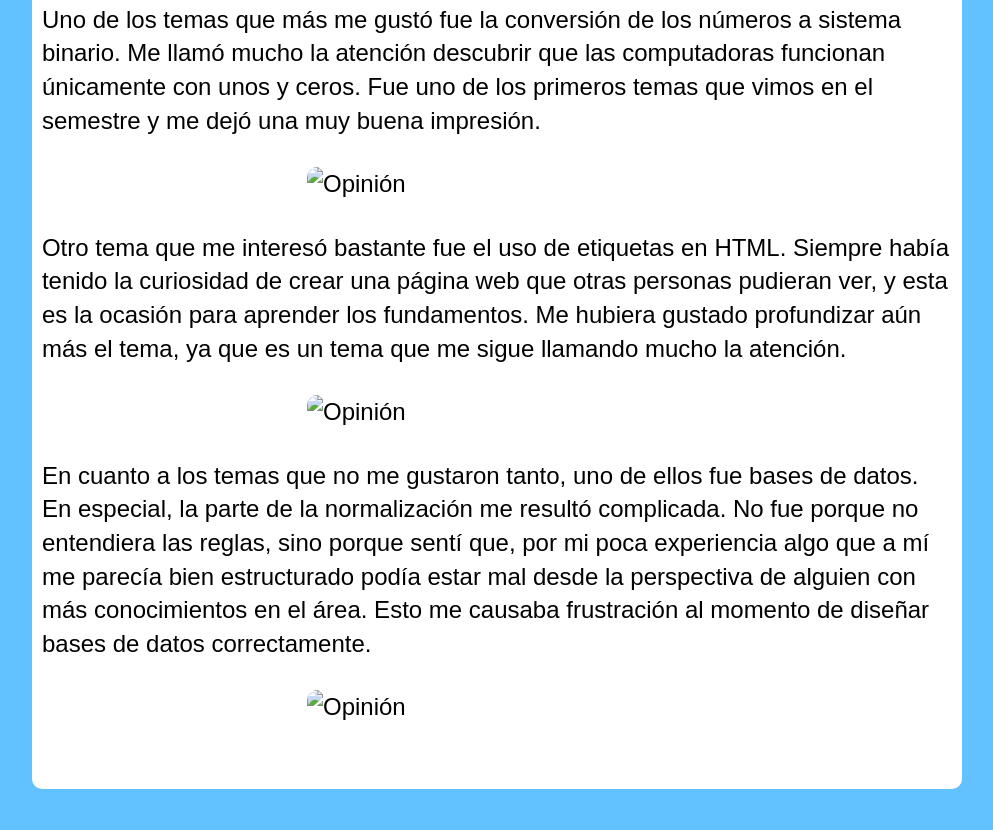
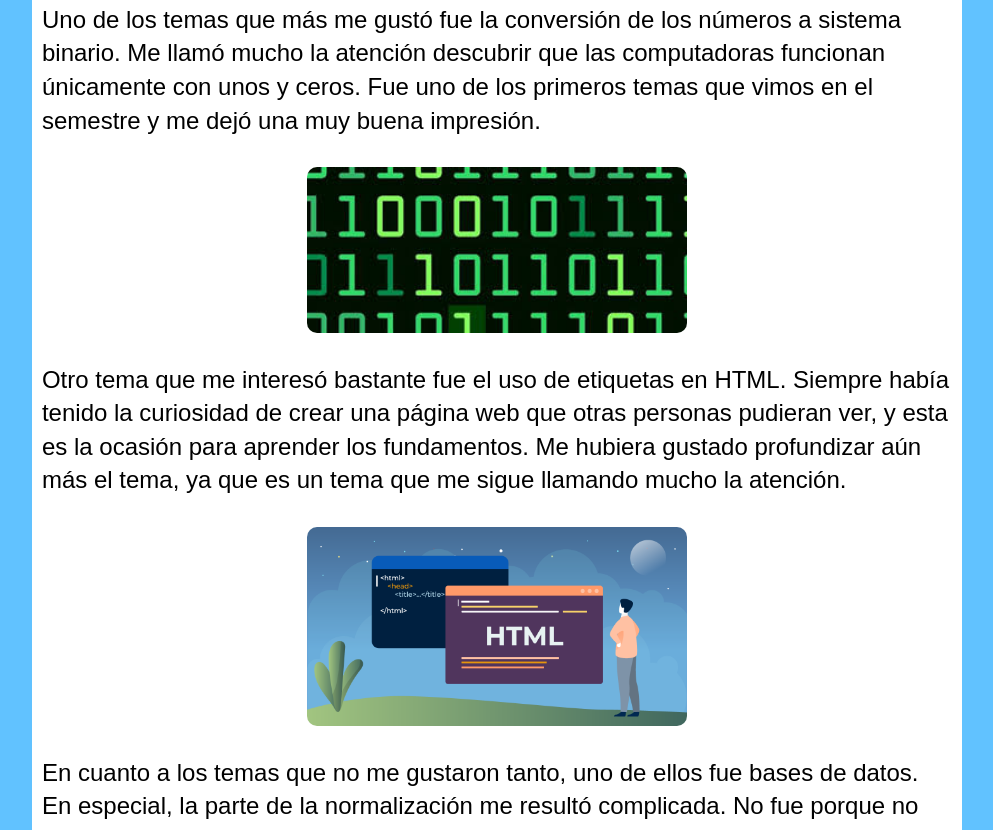
Before and after one commit to Emmabc7/ProyectPaginaIntro, a plain HTML site: page Temas.html in a window 1280 px wide. Shown: the part 262-1092 px from the top of the page, without its empty margins (143-1136 px from the left). Drawn offline with Linux system fonts and the light colour scheme.

Commit message:
Update Temas.html
Correccion Imagenes Temas

```diff
--- a/Temas.html
+++ b/Temas.html
@@ -3,7 +3,7 @@
 <head>
     <meta charset="UTF-8">
     <title>Temas</title>
-    <link rel="icon" href="Imagenes/imagen.jpg">
+    <link rel="icon" href="imagen.jpg">
     <link rel="stylesheet" href="Estilos.css"/>
 </head>
 <body>
@@ -22,7 +22,7 @@
                 a sistema binario. Me llamó mucho la atención descubrir que las
                 computadoras funcionan únicamente con unos y ceros. Fue uno de los
                 primeros temas que vimos en el semestre y me dejó una muy buena impresión.
-                 <img src="Imagenes/Binario.jpg" alt="Opinión" width="380" style="display: block; margin: 30px auto; border-radius: 10px;">
+                 <img src="Binario.jpg" alt="Opinión" width="380" style="display: block; margin: 30px auto; border-radius: 10px;">
                 </p>
                 <p>
                 Otro tema que me interesó bastante fue el uso de etiquetas en HTML.
@@ -30,7 +30,7 @@
                 personas pudieran ver, y esta es la ocasión para aprender los fundamentos.
                 Me hubiera gustado profundizar aún más el tema, ya que es un tema que me sigue
                 llamando mucho la atención.
-                 <img src="Imagenes/Html.png" alt="Opinión" width="380" style="display: block; margin: 30px auto; border-radius: 10px;">
+                 <img src="Html.png" alt="Opinión" width="380" style="display: block; margin: 30px auto; border-radius: 10px;">
                 </p>
                 <p>
                 En cuanto a los temas que no me gustaron tanto, uno de ellos fue bases de datos.
@@ -39,7 +39,7 @@
                 experiencia algo que a mí me parecía bien estructurado podía estar mal desde
                 la perspectiva de alguien con más conocimientos en el área. Esto me causaba
                 frustración al momento de diseñar bases de datos correctamente.
-                 <img src="Imagenes/Norma.png" alt="Opinión" width="380" style="display: block; margin: 30px auto; border-radius: 10px;">
+                 <img src="Norma.png" alt="Opinión" width="380" style="display: block; margin: 30px auto; border-radius: 10px;">
                 </p>
             </article>
         </section>
```
